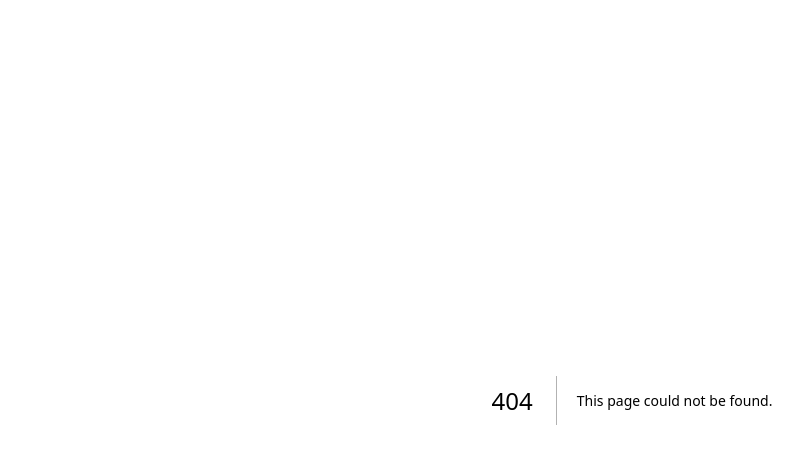
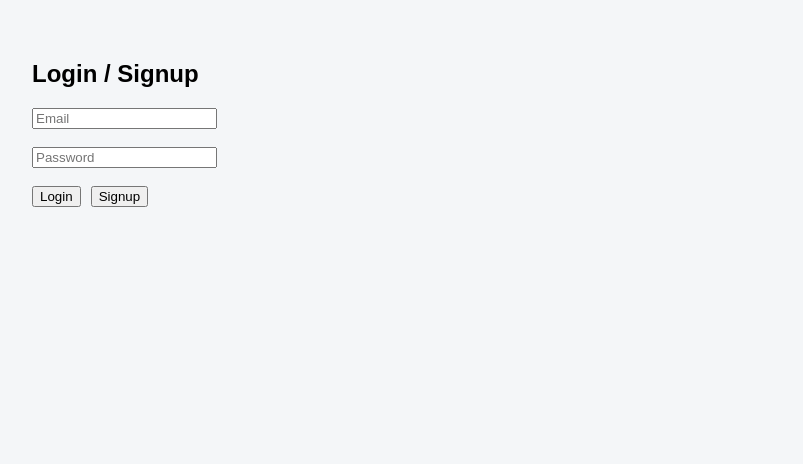
Before and after one commit to Rabbi111-cloud/Collaboration-App, a Next.js app: page /login in a window 1280 px wide. Before the commit this address had no page. Shown: the top 464 px of the page, without its empty margins (8-811 px from the left). Built offline with nearby package versions, Linux system fonts and the light colour scheme; no server answers.

Commit message:
Create page.js

```diff
--- /dev/null
+++ b/app/login/page.js
@@ -0,0 +1,37 @@
+"use client"
+
+import { useState } from "react"
+import { auth } from "../../lib/firebase"
+import {
+  createUserWithEmailAndPassword,
+  signInWithEmailAndPassword
+} from "firebase/auth"
+import { useRouter } from "next/navigation"
+
+export default function Login() {
+  const [email, setEmail] = useState("")
+  const [password, setPassword] = useState("")
+  const router = useRouter()
+
+  async function handleLogin() {
+    await signInWithEmailAndPassword(auth, email, password)
+    router.push("/dashboard")
+  }
+
+  async function handleSignup() {
+    await createUserWithEmailAndPassword(auth, email, password)
+    router.push("/dashboard")
+  }
+
+  return (
+    <div style={{ padding: 40 }}>
+      <h2>Login / Signup</h2>
+      <input placeholder="Email" onChange={e => setEmail(e.target.value)} />
+      <br /><br />
+      <input type="password" placeholder="Password" onChange={e => setPassword(e.target.value)} />
+      <br /><br />
+      <button onClick={handleLogin}>Login</button>
+      <button onClick={handleSignup} style={{ marginLeft: 10 }}>Signup</button>
+    </div>
+  )
+}
```
